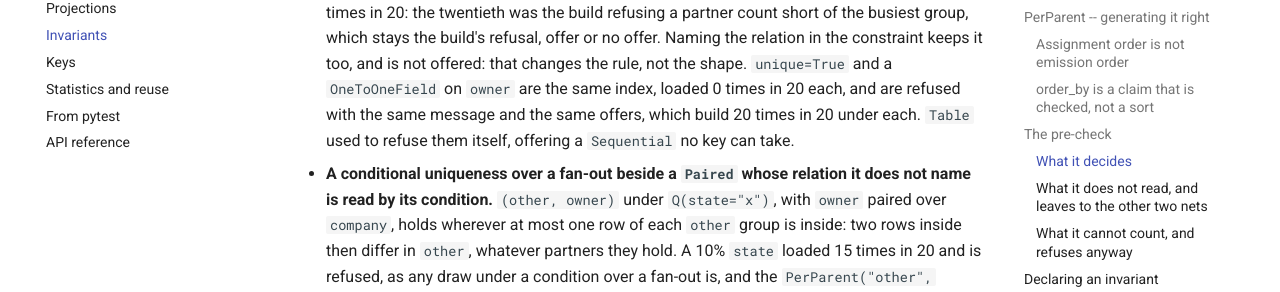
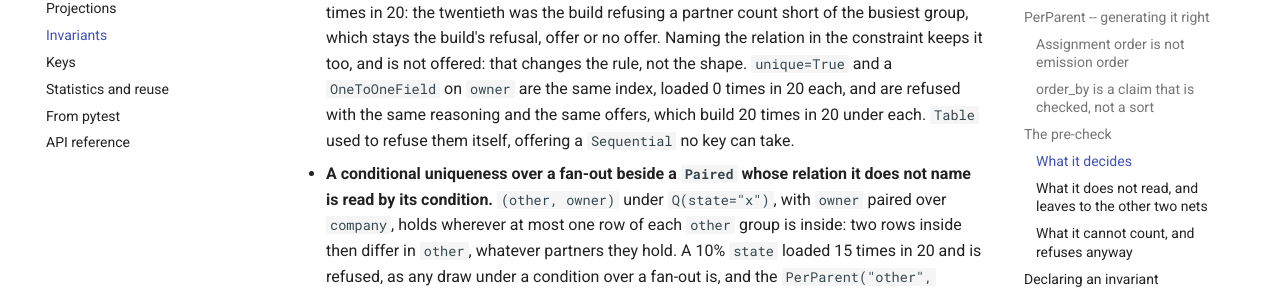
Before and after one commit to Artui/django-data-shape, an MkDocs documentation site: the page built from docs/invariants.md, in a window 1280 px wide and 900 px high, scrolled down 10102 px. Shown: the part 181-473 px from the top of the window. Built offline with MkDocs 1.6.1 and Material for MkDocs 9.7.7, drawn with Linux system fonts in a browser that asks for light colours; comment, search, counter and statistics services are not loaded.

Commit message:
Pin the null share over one parent; say the refusals share their offers
Co-Authored-By: Claude Opus 5.5 <noreply@anthropic.com>

```diff
--- a/docs/invariants.md
+++ b/docs/invariants.md
@@ -446,7 +446,7 @@ how many companies there are.
   refusal, offer or no offer. Naming the relation in the constraint keeps it too, and is
   not offered: that changes the rule, not the shape. `unique=True` and a `OneToOneField`
   on `owner` are the same index, loaded 0 times in 20 each, and are refused with the same
-  message and the same offers, which build 20 times in 20 under each. `Table` used to
+  reasoning and the same offers, which build 20 times in 20 under each. `Table` used to
   refuse them itself, offering a `Sequential` no key can take.
 - **A conditional uniqueness over a fan-out beside a `Paired` whose relation it does not
   name is read by its condition.** `(other, owner)` under `Q(state="x")`, with `owner`
```
Also changed, not shown: CHANGELOG.md (+1 -1 lines), 1 other file.
